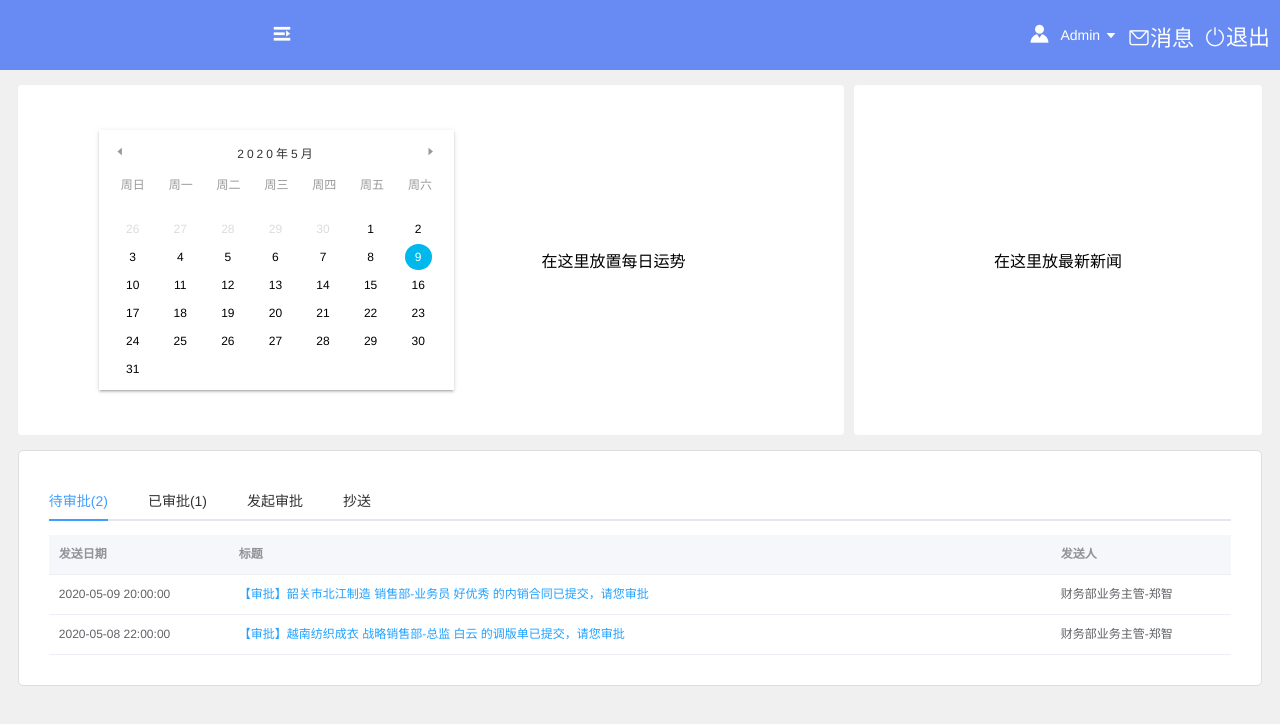
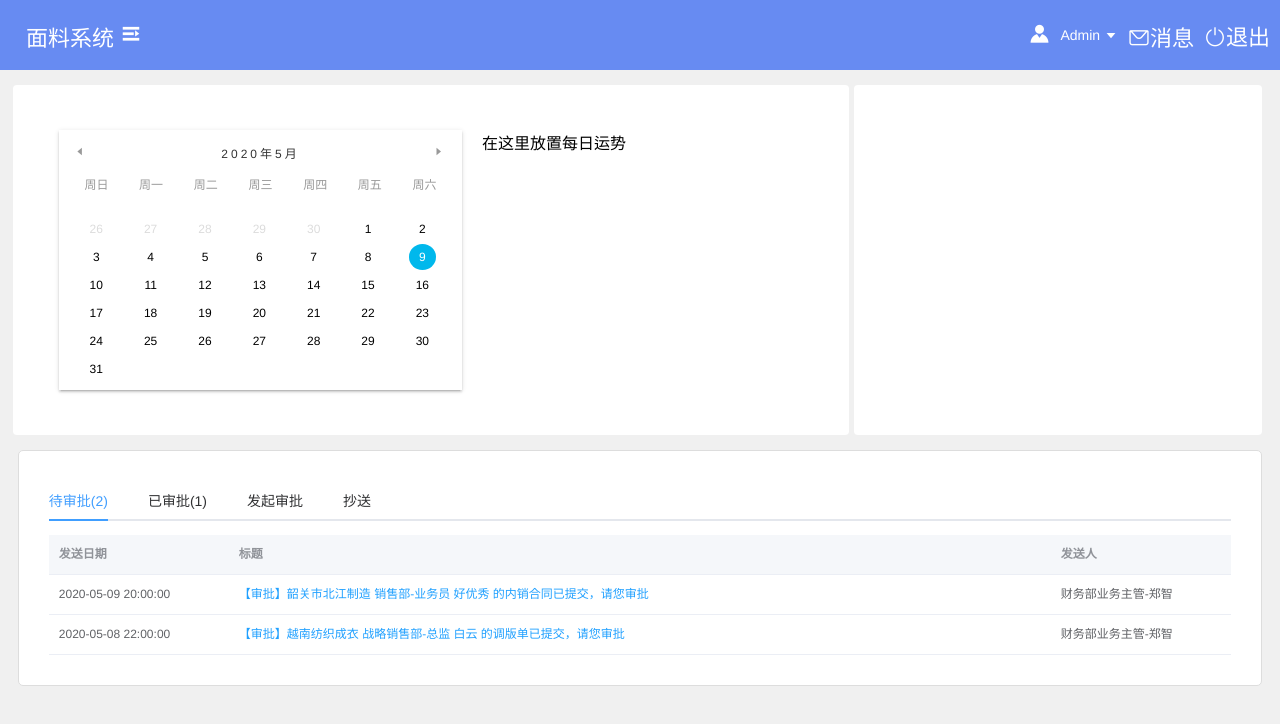
Before and after one commit to Bingobaba1128/-, a Vue app: page / in a window 1280 px wide. Shown: the top 724 px of the page. Built offline with nearby package versions, Linux system fonts and the light colour scheme; sample sign-in values are in the browser's storage.

Commit message:
fix the celandar

```diff
--- a/src/components/common/Header.vue
+++ b/src/components/common/Header.vue
@@ -1,8 +1,29 @@
 <template>
     <div class="header">
-        <div class="collapse-btn" @click="collapseChage">
-            <i v-if="!collapse" class="el-icon-s-unfold"></i>
-            <i v-else class="el-icon-s-fold"></i>
+        <div class="header-left">
+            <div class="collapse-btn" @click="collapseChage">
+                <i v-if="!collapse" class="el-icon-s-unfold"></i>
+                <i v-else class="el-icon-s-fold"></i>
+            </div>
+            <div class="root system-list">
+                面料系统
+            </div>
+            <div class="expanded" v-show="showSublist">
+                <div class="system-list">
+                    成衣系统
+                </div>
+                <div class="system-list">
+                    服装设计系统
+                </div>
+                <div class="system-list">
+                    人资管理系统
+                </div>
+                <div class="system-list">
+                    财务管理
+                </div>
+            </div>
+
+
         </div>
 
         <div class="header-right">
@@ -42,7 +63,8 @@
         data() {
             return {
                 collapse: false,
-                name: 'Admin'
+                name: 'Admin',
+                showSublist: false
             };
         },
 
@@ -50,6 +72,7 @@
              collapseChage() {
                 this.collapse = !this.collapse;
                 bus.$emit('collapse', this.collapse);
+                this.showSublist = !this.showSublist;
             }
          }
     }
@@ -64,11 +87,15 @@
         font-size: 22px;
         color: #fff;
     }
+    .header-left {
+        float: left;
+        display: flex;
+        padding-left:20px;
+    }
     .collapse-btn {
-        float: left;
-        padding: 0 21px;
         cursor: pointer;
         line-height: 70px;
+        order:2
     }
     .header .logo {
         float: left;
@@ -82,6 +109,19 @@
         display: flex;
         height: 70px;
         align-items: center;
+    }
+
+    .expanded{
+        margin-left: -20px;
+        order:3;
+        display: flex
+    }
+    .root {
+        order: 1;
+    }
+
+    .system-list {
+        padding:20px 6px;
     }
 
     .btn-message {
@@ -121,7 +161,7 @@
         margin: 0 10px;
     }
 
-    .el-icon-s-unfold {
-        transform: translateX(250px);
+    .el-icon-s-fold {
+        transform: translateX(500px)
     }
 </style>
--- a/src/components/functionalComponent/tabMessage1.vue
+++ b/src/components/functionalComponent/tabMessage1.vue
@@ -31,17 +31,25 @@
 
                 <el-tab-pane :label="`发起审批`" name="third">
                     <template v-if="message === 'third'">
-                            <el-table-column>
-                                <h1>在这里发起审批</h1>
+                            <el-table-column prop="date" width="180" label="发送日期"></el-table-column>
+                            <el-table-column label="标题">
+                                <template v-slot="scope">
+                                    <span class="message-title">{{scope.row.title}}</span>
+                                </template>
                             </el-table-column>
+                            <el-table-column prop="author" width="180" label="发送人"></el-table-column>
                     </template>
                 </el-tab-pane>
 
                 <el-tab-pane :label="`抄送`" name="forth">
                     <template v-if="message === 'forth'">
-                            <el-table-column>
-                                <h1>在这里进行抄送</h1>
+                            <el-table-column prop="date" width="180" label="发送日期"></el-table-column>
+                            <el-table-column label="标题">
+                                <template v-slot="scope">
+                                    <span class="message-title">{{scope.row.title}}</span>
+                                </template>
                             </el-table-column>
+                            <el-table-column prop="author" width="180" label="发送人"></el-table-column>
                     </template>
                 </el-tab-pane>
 
--- a/src/components/page/dashboard.vue
+++ b/src/components/page/dashboard.vue
@@ -3,27 +3,49 @@
 
     <div style="width:98%; margin:15px auto">
 
-        <!-- 第一部分 -->
-        <el-row :gutter="10" type="flex" justify="center" style="margin:15px auto">
+        <!-- 第一部分
+                <el-row :gutter="10" type="flex" justify="center" style="margin:15px auto">
             <div class="datemanage"></div>
-            <el-col :span="16">
-                <el-col :span="24" class="grid-content" style="height:350px">
+            <el-col :span="16" class="grid-content" style="height:350px">
                 <el-row :gutter="10" type="flex" justify="center" >
                     <el-col :span="13">
                         <v-calendar></v-calendar>
                     </el-col>
+
                     <el-col :span="11"><div class="grid-content ">
                         <p>在这里放置每日运势</p>
                     </div></el-col>
                 </el-row>
-                </el-col>
 
 
             </el-col>
 
             <el-col :span="8">
                 <div class="grid-content">
-                <p>在这里放最新新闻</p>
+                        <v-calendar></v-calendar>
+                </div>
+            </el-col>
+        </el-row>
+        -->
+        <el-row :gutter="10" type="flex" justify="center" style="margin:15px auto">
+            <div class="datemanage"></div>
+            <el-col :span="16" class="grid-content" style="height:350px">
+                <el-row style="width:90%">
+
+                    <el-col :span="13">
+                        <v-calendar></v-calendar>
+                    </el-col>
+
+                    <el-col :span="11">
+                            <p style="padding-left:20px">在这里放置每日运势</p>
+                    </el-col>
+                </el-row>
+
+
+            </el-col>
+
+            <el-col :span="8">
+                <div class="grid-content">
                 </div>
             </el-col>
         </el-row>
```
